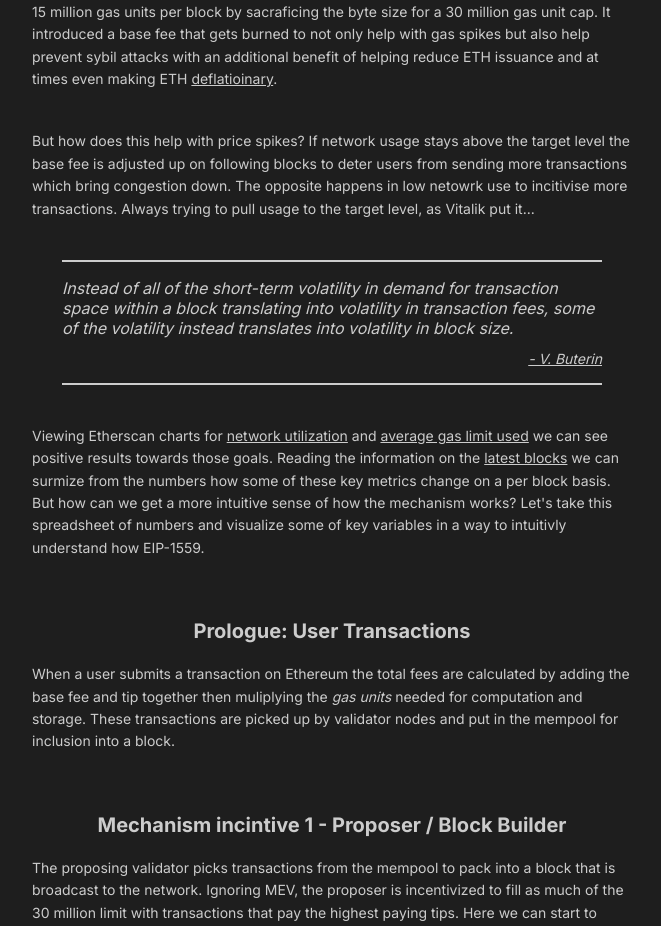
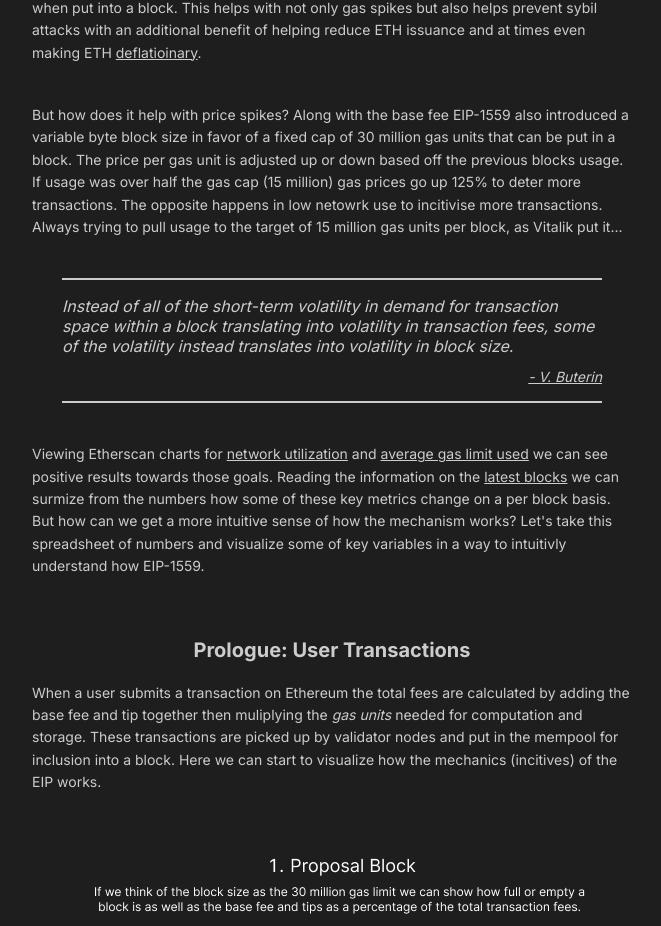
Before and after one commit to Greg-Johns/eip1559, a Next.js app: page / in a window 1280 px wide. Shown: the part 533-1459 px from the top of the page, without its empty margins (308-969 px from the left). Built offline with nearby package versions, Linux system fonts and the light colour scheme.

Commit message:
more text edits

```diff
--- a/src/pages/index.tsx
+++ b/src/pages/index.tsx
@@ -107,10 +107,10 @@ export default function Home() {
         </EthLogo>
 
         <p>
-          Ethereum&#39;s EIP-1559 is a fee pricing mechanism to help smooth out spikes in gas prices by retroactivily adjusting the gas price per unit of &quot;work&quot; and targets a general equilibrium of 15 million gas units per block by sacraficing the byte size for a 30 million gas unit cap. It introduced a base fee that gets burned to not only help with gas spikes but also help prevent sybil attacks with an additional benefit of helping reduce ETH issuance and at times even making ETH <Link href="https://ultrasound.money/">deflatioinary</Link>.
+          Ethereum&#39;s EIP-1559 is a fee pricing mechanism to help smooth out spikes in gas prices. It introduced a base fee transactions will need to pay that will get sent to a burner address when put into a block. This helps with not only gas spikes but also helps prevent sybil attacks with an additional benefit of helping reduce ETH issuance and at times even making ETH <Link href="https://ultrasound.money/">deflatioinary</Link>.
         </p>
         <p>
-          But how does this help with price spikes? If network usage stays above the target level the base fee is adjusted up on following blocks to deter users from sending more transactions which bring congestion down. The opposite happens in low netowrk use to incitivise more transactions. Always trying to pull usage to the target level, as Vitalik put it...
+          But how does it help with price spikes?  Along with the base fee EIP-1559 also introduced a variable byte block size in favor of a fixed cap of 30 million gas units that can be put in a block. The price per gas unit is adjusted up or down based off the previous blocks usage. If usage was over half the gas cap (15 million) gas prices go up 125% to deter more transactions. The opposite happens in low netowrk use to incitivise more transactions. Always trying to pull usage to the target of 15 million gas units per block, as Vitalik put it...
         </p>
 
         <aside>
@@ -124,14 +124,8 @@ export default function Home() {
 
         <h3>Prologue: User Transactions</h3>
         <p>
-          When a user submits a transaction on Ethereum the total fees are calculated by adding the base fee and tip together then muliplying the <i>gas units</i> needed for computation and storage. These transactions are picked up by validator nodes and put in the mempool for inclusion into a block.
+          When a user submits a transaction on Ethereum the total fees are calculated by adding the base fee and tip together then muliplying the <i>gas units</i> needed for computation and storage. These transactions are picked up by validator nodes and put in the mempool for inclusion into a block. Here we can start to visualize how the mechanics (incitives) of the EIP works.
         </p>
-
-        <h3>Mechanism incintive 1 - Proposer / Block Builder</h3>
-        <p>
-          The proposing validator picks transactions from the mempool to pack into a block that is broadcast to the network. Ignoring MEV, the proposer is incentivized to fill as much of the 30 million limit with transactions that pay the highest paying tips. Here we can start to visualize how the mechanics (incitives) of the EIP works.
-        </p>
-
 
         <FlowImg>
           <Image fetchPriority="high" alt="block flow" src={block_flow} />
```
Also changed, not shown: public/eth_fuel.png.
